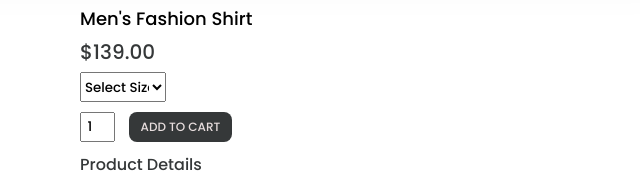
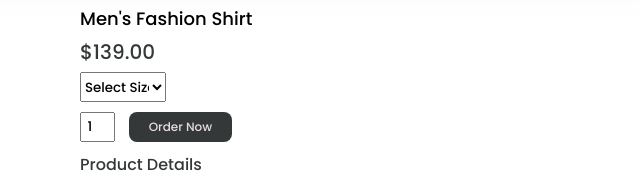
Before and after one commit to imharikrishna194/Menswear, a plain HTML site: page product1.html in a window 1280 px wide. Shown: the part 132-313 px from the top of the page, 598-1238 px from the left. Drawn offline with nearby package versions, Linux system fonts and the light colour scheme; a web font is replaced by a local one.

Commit message:
completed

```diff
--- a/product1.html
+++ b/product1.html
@@ -104,7 +104,7 @@
                         <option>XLL</option>
                     </select>
                     <input type="number" value="1">
-                    <a href="#"><button class="cart-button">ADD TO CART</button></a>
+                    <button class="cart-button" onclick="alert('Your order has been Placed!!')">Order Now</button>
 
                     <h3 class="details">Product Details</h3>
                     <table>
```
Also changed, not shown: main.js (line endings or trailing spaces).
